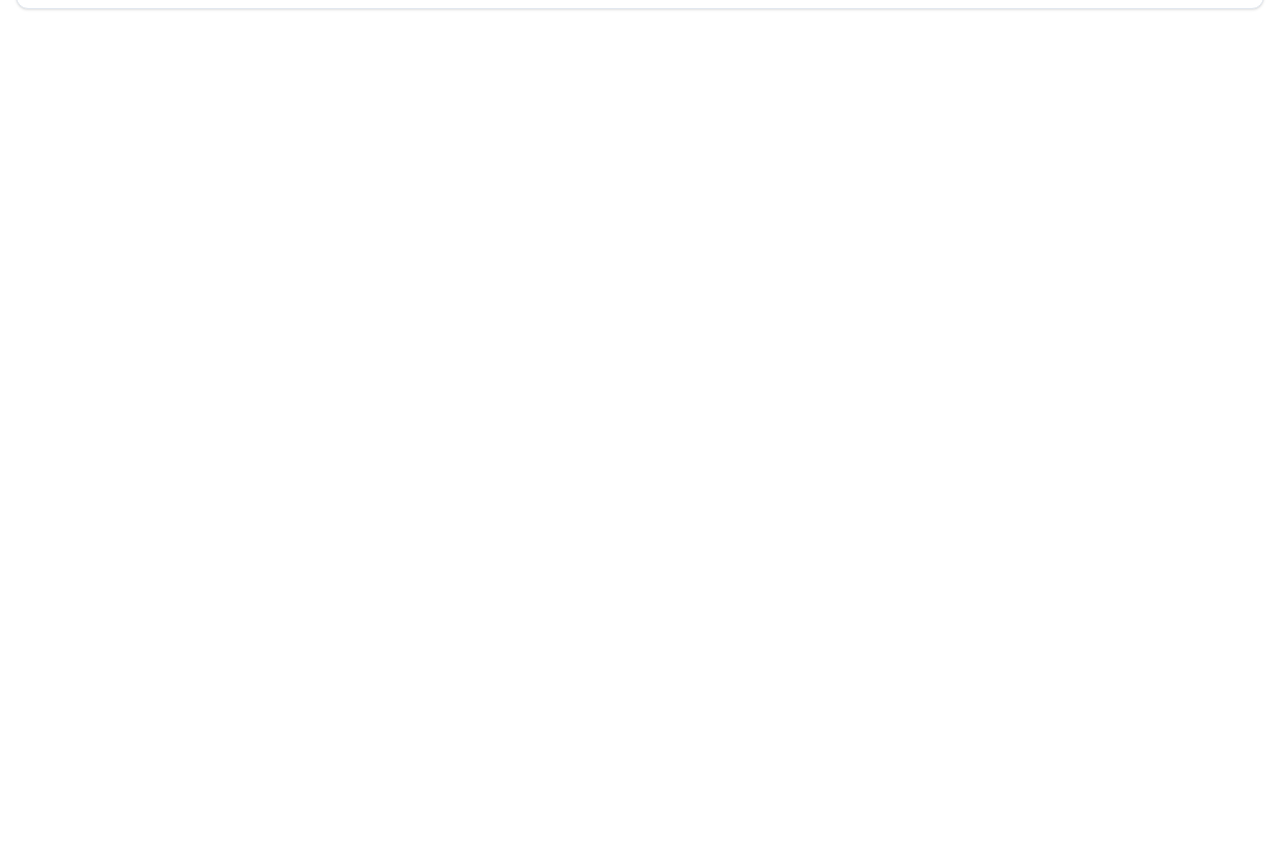
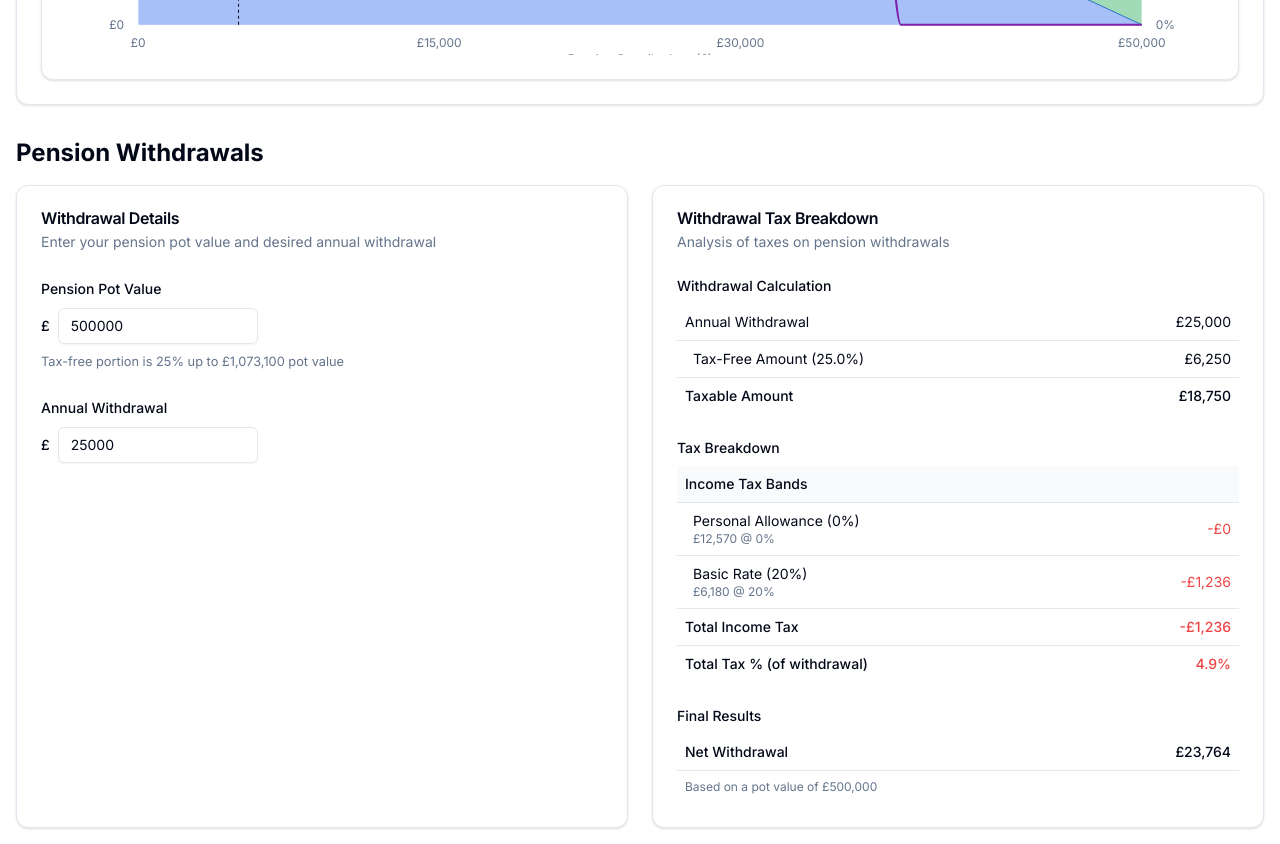
Before and after one commit to FranciscoMoretti/uk-pension-contributions-calculator, a Next.js app: page / in a window 1280 px wide. Shown: the part 1720-2564 px from the top of the page. Before the commit the page ends 1745 px from the top, so only its background shows below. Built offline with nearby package versions, Linux system fonts and the light colour scheme.

Commit message:
some percentages

```diff
--- a/src/app/page.tsx
+++ b/src/app/page.tsx
@@ -5,6 +5,7 @@ import { Input } from "@/components/ui/input"
 import { generateChartData } from "@/utils/taxCalculations"
 import { PensionChart } from "@/components/PensionChart"
 import { TaxBreakdown } from "@/components/TaxBreakdown"
+import { WithdrawalBreakdown } from "@/components/WithdrawalBreakdown"
 import { Slider } from "@/components/ui/slider"
 import { useForm } from "react-hook-form"
 import { zodResolver } from "@hookform/resolvers/zod"
@@ -22,6 +23,8 @@ import {
 const formSchema = z.object({
   grossSalary: z.number().min(0).max(1000000),
   pensionContribution: z.number().min(0).max(60000),
+  potValue: z.number().min(0),
+  annualWithdrawal: z.number().min(0),
 })
 
 const handleNumberInput = (value: string) => {
@@ -36,14 +39,14 @@ export default function PensionCalculator() {
     defaultValues: {
       grossSalary: 50000,
       pensionContribution: 5000,
+      potValue: 500000,
+      annualWithdrawal: 25000,
     },
   })
 
-  const { grossSalary, pensionContribution } = form.watch()
+  const { grossSalary, pensionContribution, potValue, annualWithdrawal } = form.watch()
 
   const chartData = generateChartData(grossSalary, pensionContribution)
-
-
 
   function onSubmit(values: z.infer<typeof formSchema>) {
     // This is just for form validation, we're using the values directly via watch()
@@ -53,7 +56,10 @@ export default function PensionCalculator() {
   return (
     <div className="container mx-auto p-4">
       <h1 className="text-3xl font-bold mb-6">UK Pension Calculator</h1>
-      <div className="grid grid-cols-1 md:grid-cols-2 gap-6">
+
+      {/* Contribution Section */}
+      <h2 className="text-2xl font-bold mb-4">Pension Contributions</h2>
+      <div className="grid grid-cols-1 md:grid-cols-2 gap-6 mb-8">
         <Card>
           <CardHeader>
             <CardTitle>Input Details</CardTitle>
@@ -116,7 +122,6 @@ export default function PensionCalculator() {
                               className="w-[200px]"
                             />
                           </div>
-
                         </div>
                       </FormControl>
                       <FormDescription>
@@ -132,7 +137,7 @@ export default function PensionCalculator() {
         </Card>
         <Card>
           <CardHeader>
-            <CardTitle>Results</CardTitle>
+            <CardTitle>Salary Tax Breakdown</CardTitle>
             <CardDescription>Breakdown of your finances</CardDescription>
           </CardHeader>
           <CardContent>
@@ -143,7 +148,8 @@ export default function PensionCalculator() {
           </CardContent>
         </Card>
       </div>
-      <Card className="mt-6">
+
+      <Card className="mb-8">
         <CardHeader>
           <CardTitle>Pension Contribution Analysis</CardTitle>
           <CardDescription>Impact of varying pension contributions on take-home pay, tax, and pension</CardDescription>
@@ -154,6 +160,89 @@ export default function PensionCalculator() {
           </div>
         </CardContent>
       </Card>
+
+      {/* Withdrawal Section */}
+      <h2 className="text-2xl font-bold mb-4">Pension Withdrawals</h2>
+      <div className="grid grid-cols-1 md:grid-cols-2 gap-6">
+        <Card>
+          <CardHeader>
+            <CardTitle>Withdrawal Details</CardTitle>
+            <CardDescription>Enter your pension pot value and desired annual withdrawal</CardDescription>
+          </CardHeader>
+          <CardContent>
+            <Form {...form}>
+              <form onSubmit={form.handleSubmit(onSubmit)} className="space-y-6">
+                {/* Pot Value Input */}
+                <FormField
+                  control={form.control}
+                  name="potValue"
+                  render={({ field }) => (
+                    <FormItem>
+                      <FormLabel>Pension Pot Value</FormLabel>
+                      <FormControl>
+                        <div className="flex items-center space-x-2">
+                          <span className="text-sm font-medium">£</span>
+                          <Input
+                            type="text"
+                            inputMode="numeric"
+                            pattern="[0-9]*"
+                            {...field}
+                            value={field.value === 0 ? '' : field.value}
+                            onChange={e => field.onChange(handleNumberInput(e.target.value))}
+                            className="w-[200px]"
+                          />
+                        </div>
+                      </FormControl>
+                      <FormDescription>
+                        Tax-free portion is 25% up to £1,073,100 pot value
+                      </FormDescription>
+                      <FormMessage />
+                    </FormItem>
+                  )}
+                />
+
+                {/* Annual Withdrawal Input */}
+                <FormField
+                  control={form.control}
+                  name="annualWithdrawal"
+                  render={({ field }) => (
+                    <FormItem>
+                      <FormLabel>Annual Withdrawal</FormLabel>
+                      <FormControl>
+                        <div className="flex items-center space-x-2">
+                          <span className="text-sm font-medium">£</span>
+                          <Input
+                            type="text"
+                            inputMode="numeric"
+                            pattern="[0-9]*"
+                            {...field}
+                            value={field.value === 0 ? '' : field.value}
+                            onChange={e => field.onChange(handleNumberInput(e.target.value))}
+                            className="w-[200px]"
+                          />
+                        </div>
+                      </FormControl>
+                      <FormMessage />
+                    </FormItem>
+                  )}
+                />
+              </form>
+            </Form>
+          </CardContent>
+        </Card>
+        <Card>
+          <CardHeader>
+            <CardTitle>Withdrawal Tax Breakdown</CardTitle>
+            <CardDescription>Analysis of taxes on pension withdrawals</CardDescription>
+          </CardHeader>
+          <CardContent>
+            <WithdrawalBreakdown
+              potValue={potValue}
+              annualWithdrawal={annualWithdrawal}
+            />
+          </CardContent>
+        </Card>
+      </div>
     </div>
   )
 }
--- a/src/components/TaxBreakdown.tsx
+++ b/src/components/TaxBreakdown.tsx
@@ -8,6 +8,7 @@ interface TaxBreakdownProps {
 
 export function TaxBreakdown({ grossSalary, pensionContribution }: TaxBreakdownProps) {
   const { taxableIncome, incomeTax, ni, totalTax, netTakeHome, incomeTaxBands, niBands } = calculateTax(grossSalary, pensionContribution)
+  const totalTaxPercentage = (totalTax / grossSalary) * 100
 
   return (
     <div className="space-y-6">
@@ -90,6 +91,12 @@ export function TaxBreakdown({ grossSalary, pensionContribution }: TaxBreakdownP
               <TableCell className="font-medium">Total Tax</TableCell>
               <TableCell className="text-right font-medium text-red-500">-£{Math.round(totalTax).toLocaleString()}</TableCell>
             </TableRow>
+            <TableRow>
+              <TableCell className="font-medium">Total Tax % (of gross salary)</TableCell>
+              <TableCell className="text-right font-medium text-red-500">
+                {totalTaxPercentage.toFixed(1)}%
+              </TableCell>
+            </TableRow>
           </TableBody>
         </Table>
       </div>
--- /dev/null
+++ b/src/components/WithdrawalBreakdown.tsx
@@ -0,0 +1,103 @@
+import { Table, TableBody, TableCell, TableRow } from "@/components/ui/table"
+import { calculatePensionWithdrawal } from "@/utils/taxCalculations"
+
+interface WithdrawalBreakdownProps {
+  potValue: number
+  annualWithdrawal: number
+}
+
+export function WithdrawalBreakdown({ potValue, annualWithdrawal }: WithdrawalBreakdownProps) {
+  const {
+    taxFreePortion,
+    taxFreeAmount,
+    taxableAmount,
+    incomeTaxBands,
+    totalTax,
+    netWithdrawal,
+  } = calculatePensionWithdrawal(potValue, annualWithdrawal)
+
+  const totalTaxPercentage = (totalTax / annualWithdrawal) * 100
+
+  return (
+    <div className="space-y-6">
+      {/* Withdrawal Calculation */}
+      <div>
+        <h3 className="text-sm font-medium mb-2">Withdrawal Calculation</h3>
+        <Table>
+          <TableBody>
+            <TableRow>
+              <TableCell>Annual Withdrawal</TableCell>
+              <TableCell className="text-right">£{annualWithdrawal.toLocaleString()}</TableCell>
+            </TableRow>
+            <TableRow>
+              <TableCell className="pl-4">
+                Tax-Free Amount ({(taxFreePortion * 100).toFixed(1)}%)
+              </TableCell>
+              <TableCell className="text-right">£{Math.round(taxFreeAmount).toLocaleString()}</TableCell>
+            </TableRow>
+            <TableRow className="border-t">
+              <TableCell className="font-medium">Taxable Amount</TableCell>
+              <TableCell className="text-right font-medium">£{Math.round(taxableAmount).toLocaleString()}</TableCell>
+            </TableRow>
+          </TableBody>
+        </Table>
+      </div>
+
+      {/* Tax Breakdown */}
+      <div>
+        <h3 className="text-sm font-medium mb-2">Tax Breakdown</h3>
+        <Table>
+          <TableBody>
+            {/* Income Tax Bands */}
+            <TableRow className="bg-muted/50">
+              <TableCell colSpan={2} className="font-medium">Income Tax Bands</TableCell>
+            </TableRow>
+            {incomeTaxBands.map((band) =>
+              band.amount > 0 && (
+                <TableRow key={band.name}>
+                  <TableCell className="pl-4">
+                    {band.name} ({band.rate}%)
+                    <div className="text-xs text-muted-foreground">
+                      £{band.amount.toLocaleString()} @ {band.rate}%
+                    </div>
+                  </TableCell>
+                  <TableCell className="text-right text-red-500">
+                    -£{Math.round(band.taxPaid).toLocaleString()}
+                  </TableCell>
+                </TableRow>
+              )
+            )}
+            <TableRow className="border-t">
+              <TableCell className="font-medium">Total Income Tax</TableCell>
+              <TableCell className="text-right font-medium text-red-500">-£{Math.round(totalTax).toLocaleString()}</TableCell>
+            </TableRow>
+            <TableRow>
+              <TableCell className="font-medium">Total Tax % (of withdrawal)</TableCell>
+              <TableCell className="text-right font-medium text-red-500">
+                {totalTaxPercentage.toFixed(1)}%
+              </TableCell>
+            </TableRow>
+          </TableBody>
+        </Table>
+      </div>
+
+      {/* Final Results */}
+      <div>
+        <h3 className="text-sm font-medium mb-2">Final Results</h3>
+        <Table>
+          <TableBody>
+            <TableRow>
+              <TableCell className="font-medium">Net Withdrawal</TableCell>
+              <TableCell className="text-right font-medium">£{Math.round(netWithdrawal).toLocaleString()}</TableCell>
+            </TableRow>
+            <TableRow>
+              <TableCell className="text-xs text-muted-foreground" colSpan={2}>
+                Based on a pot value of £{potValue.toLocaleString()}
+              </TableCell>
+            </TableRow>
+          </TableBody>
+        </Table>
+      </div>
+    </div>
+  )
+}
--- a/src/utils/taxCalculations.ts
+++ b/src/utils/taxCalculations.ts
@@ -5,10 +5,7 @@ export interface TaxBand {
   taxPaid: number;
 }
 
-export function calculateTax(grossSalary: number, pensionContribution: number) {
-  const taxableIncome = grossSalary - pensionContribution;
-
-  // Income Tax bands calculation
+export function calculateIncomeTaxBands(taxableIncome: number): TaxBand[] {
   const incomeTaxBands: TaxBand[] = [
     { name: "Personal Allowance", rate: 0, amount: 0, taxPaid: 0 },
     { name: "Basic Rate", rate: 20, amount: 0, taxPaid: 0 },
@@ -45,7 +42,10 @@ export function calculateTax(grossSalary: number, pensionContribution: number) {
     band.taxPaid = band.amount * (band.rate / 100);
   });
 
-  // NI bands calculation
+  return incomeTaxBands;
+}
+
+export function calculateNIBands(taxableIncome: number): TaxBand[] {
   const niBands: TaxBand[] = [
     { name: "Standard Rate", rate: 8, amount: 0, taxPaid: 0 },
     { name: "Higher Rate", rate: 2, amount: 0, taxPaid: 0 },
@@ -63,6 +63,14 @@ export function calculateTax(grossSalary: number, pensionContribution: number) {
     band.taxPaid = band.amount * (band.rate / 100);
   });
 
+  return niBands;
+}
+
+export function calculateTax(grossSalary: number, pensionContribution: number) {
+  const taxableIncome = grossSalary - pensionContribution;
+  const incomeTaxBands = calculateIncomeTaxBands(taxableIncome);
+  const niBands = calculateNIBands(taxableIncome);
+
   const incomeTax = incomeTaxBands.reduce((total, band) => total + band.taxPaid, 0);
   const ni = niBands.reduce((total, band) => total + band.taxPaid, 0);
   const totalTax = incomeTax + ni;
@@ -76,6 +84,31 @@ export function calculateTax(grossSalary: number, pensionContribution: number) {
     ni,
     totalTax,
     netTakeHome,
+  };
+}
+
+export function calculatePensionWithdrawal(potValue: number, annualWithdrawal: number) {
+  const TAX_FREE_POT_LIMIT = 1073100;
+
+  // Calculate tax-free portion
+  const taxFreePortion = potValue <= TAX_FREE_POT_LIMIT ? 0.25 : (TAX_FREE_POT_LIMIT * 0.25) / potValue;
+  const taxFreeAmount = annualWithdrawal * taxFreePortion;
+  const taxableAmount = annualWithdrawal - taxFreeAmount;
+
+  // Calculate income tax on the taxable portion
+  const incomeTaxBands = calculateIncomeTaxBands(taxableAmount);
+  const incomeTax = incomeTaxBands.reduce((total, band) => total + band.taxPaid, 0);
+  const totalTax = incomeTax; // No NI on pension withdrawals
+  const netWithdrawal = annualWithdrawal - totalTax;
+
+  return {
+    taxFreePortion,
+    taxFreeAmount,
+    taxableAmount,
+    incomeTaxBands,
+    incomeTax,
+    totalTax,
+    netWithdrawal,
   };
 }
 
```
